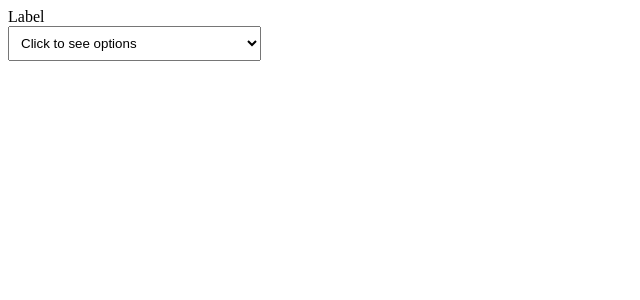
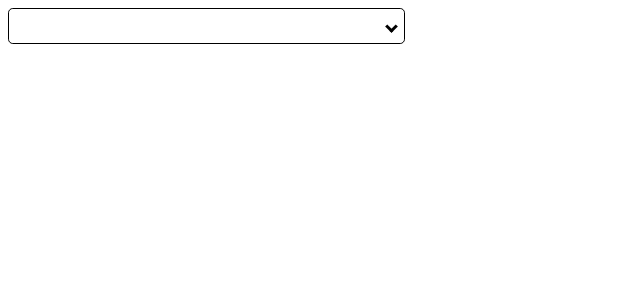
Before and after one commit to mschong/Dropdown-Menu, a React (Create React App) app: page / in a window 1280 px wide. Shown: the top 300 px of the page, without its empty margins (0-640 px from the left). Built offline with nearby package versions, Linux system fonts and the light colour scheme; the HTML template or start-up script is replaced by a standard one.

Commit message:
New dropdown menu structure. Custom without using select

```diff
--- a/src/App.js
+++ b/src/App.js
@@ -1,11 +1,21 @@
-import { DropdownMenu, Option } from "./Dropdown";
+import { useState } from "react";
+import { DropdownMenu } from "./Dropdown";
 
+const options = [
+  {label: "One", value: "one"},
+  {label: "Two", value: "two"},
+  {label: "Three", value: "3"},
+  {label: "Four", value: "4"},
+  {label: "Five", value: "5"},
+  {label: "Six", value: "6"},
+]
 function App() {
+  const [displayedValue, setDisplayedValue] = useState("");
+  const setValue = (value) => {
+    setDisplayedValue(value);
+  }
   return (
-    <DropdownMenu labelText="Label">
-      <Option selected value="Click to see options" text="Click to see options" disabled/>
-      <Option value="one" text="One"/>
-      <Option value="two" text="Two"/>
+    <DropdownMenu labelText={displayedValue} options={options} onChange={setValue} >
     </DropdownMenu>
   )
 }
--- a/src/Dropdown.js
+++ b/src/Dropdown.js
@@ -1,18 +1,31 @@
-export function DropdownMenu(props){
-    const {labelText, isSingleSelect} = props;
-    return(
-        <div className="wrapper">
-            <label htmlFor="selectList">{labelText}</label>
-            <select className="select-menu" name="selectList" id="selectList">
-                {props.children}
-            </select>
+import { useState } from "react";
+
+export function DropdownMenu(props) {
+    const { options, labelText, onChange } = props;
+    const [isOpen, setIsOpen] = useState(false);
+
+    function setOption(option) {
+        onChange(option)
+    }
+    return (
+        <div tabIndex={0} onClick={() => setIsOpen(!isOpen)} className="container">
+            <span className="value">{labelText.label}</span>
+            {isOpen ? (
+                <div><i class="arrow up"></i></div>
+            ) : (
+                <div><i class="arrow down"></i></div>
+            )}
+            <ul className={`${"options"} ${isOpen ? "open" : ""}`}>
+                {options.map(option => (
+                    <li key={option.value} className="options-item"
+                        onClick={e => {
+                            setOption(option)
+                        }}
+                    >
+                        {option.label}
+                    </li>
+                ))}
+            </ul>
         </div>
-    );
-}
-
-export function Option(props) {
-    const {selected, value, text, disabled} = props;
-    return (
-        <option selected={selected} value={value} disabled={disabled}>{text}</option>
     )
 }
--- a/src/index.css
+++ b/src/index.css
@@ -1,12 +1,61 @@
-.wrapper {
+.container {
+  position: relative;
+  border: .12rem solid black;
   display: flex;
-  flex-flow: column;
-  justify-content: flex-start;
+  border-radius: .3rem;
+  width: 30%;
+  padding: .5rem;
+}
+.container:focus {
+  border-color: rgb(12, 179, 20);
 }
 
-.select-menu {
-  max-width: 20%;
-  height: 100%;
-  padding: 0.5rem;
-  margin-bottom: 1rem;
+.value {
+  flex-grow: 1;
+  display: flex;
+  flex-wrap: wrap;
 }
+
+.arrow {
+  border: solid black;
+  border-width: 0 3px 3px 0;
+  display: inline-block;
+  padding: 3px;
+}
+
+.up {
+  transform: rotate(-135deg);
+  -webkit-transform: rotate(-135deg);
+}
+
+.down {
+  transform: rotate(45deg);
+  -webkit-transform: rotate(45deg);
+}
+
+.options {
+  list-style: none;
+  margin: 0;
+  padding: 0;
+  display: none;
+  position: absolute;
+  top: 2.5rem;
+  left: 0;
+  border: 0.05rem solid black;
+  border-radius: .3rem;
+  width: 100%;
+  max-height: 15rem;
+  overflow-y: auto;
+  cursor: pointer;
+}
+.options.open {
+  display: block;
+}
+
+.options-item {
+  padding: .25rem;
+}
+
+.options-item:hover {
+  background-color: rgb(233, 255, 221);
+}
```
